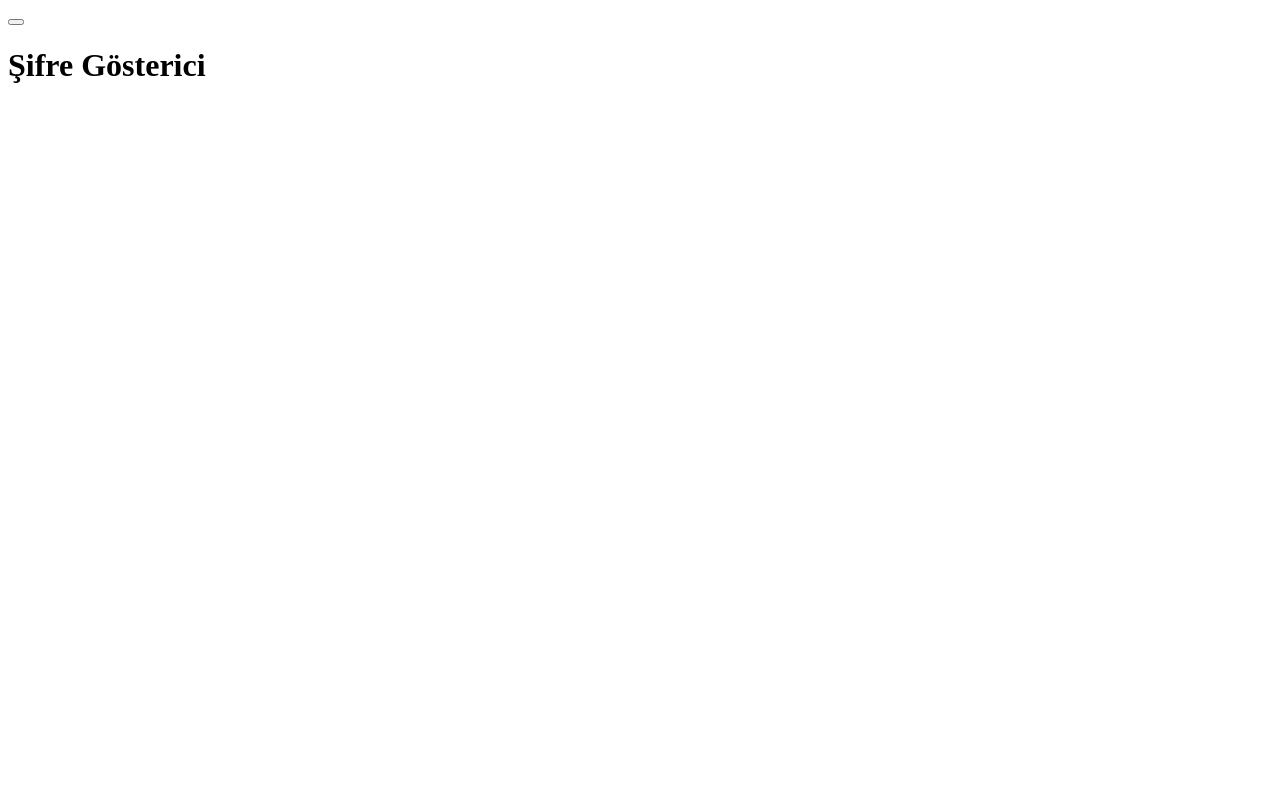
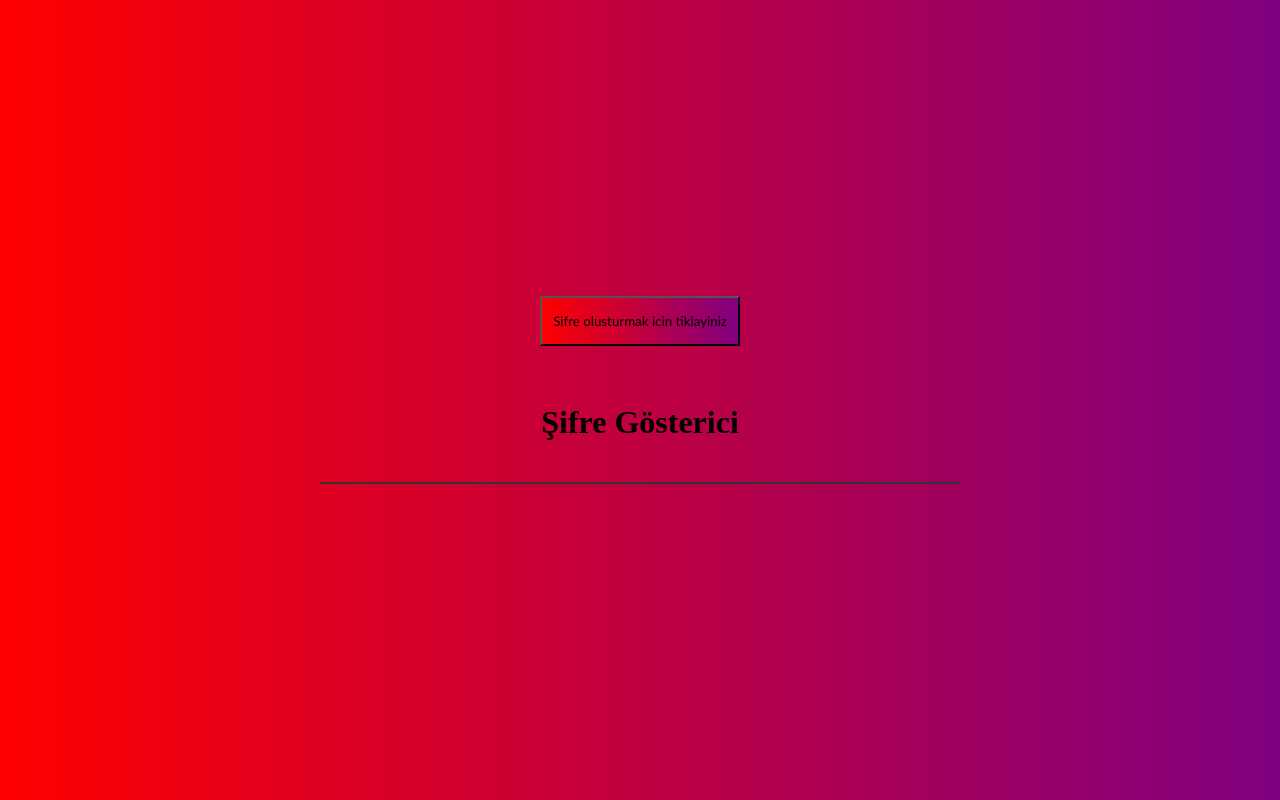
Before and after one commit to silivrii/createPassword, a plain HTML site: page index.html in a window 1280 px wide. Drawn offline with Linux system fonts and the light colour scheme.

Commit message:
3. commit

```diff
--- /dev/null
+++ b/app.css
@@ -0,0 +1,26 @@
+body {
+    margin: 0;
+    display: flex;
+    justify-content: center;
+    align-items: center;
+    min-height: 100vh;
+    flex-direction: column;
+    background: linear-gradient(to right,red,purple);
+}
+hr {
+    border: 0;
+    height: 2px;
+    background-color: #333;
+    width: 50%;
+    margin: 20px auto;
+}
+
+
+#idforbutton{
+    background:linear-gradient(to right,red,purple);
+    font-family: 'Trebuchet MS', 'Lucida Sans Unicode', 'Lucida Grande', 'Lucida Sans', Arial, sans-serif;
+    height: 50px;
+    width: 200px;
+    font-weight: 300;
+
+}
--- a/app.js
+++ b/app.js
@@ -3,21 +3,40 @@ let password = document.getElementById("idforpassword")
 
 function createPassword(){
 password.textContent = ""
-for(i = 1 ; i<=8 ; i++){
+      const randomCharList = [
+          "A","B","C","D","E","F","G","H","I","J","K","L","M","N","O","P","R","S","T","U","V","Y","Z","a","b","c","d",
+         "e","f","g","h","i","j","k","l","m","n","o","p","r","s","t","u","v","y","z",
+         0,1,2,3,4,5,6,7,8,9,0,1,2,3,4,5,6,7,8,9,0,1,2,3,4,5,6,7,8,9,0,1,2,3,4,5,6,7,8,9,]
 
-      const randomCharList = [
+      let randomCharIndex = Math.floor(Math.random() * randomCharList.length)
+      let randomChar = randomCharList[randomCharIndex]
+      password.textContent += randomChar
+
+
+
+for(i = 1 ; i<=11; i++){
+
+      const randomCharList2 = [
          "A","B","C","D","E","F","G","H","I","J","K","L","M","N","O","P","R","S","T","U","V","Y","Z","a","b","c","d",
          "e","f","g","h","i","j","k","l","m","n","o","p","r","s","t","u","v","y","z",
-         0,1,2,3,4,5,6,7,8,9,0,1,2,3,4,5,6,7,8,9,0,1,2,3,4,5,6,7,8,9,0,1,2,3,4,5,6,7,8,9]
-   let randomCharIndex = Math.floor(Math.random() * randomCharList.length)
-   let randomChar = randomCharList[randomCharIndex]
-   console.log(randomChar)
-   password.textContent += randomChar
+         0,1,2,3,4,5,6,7,8,9,0,1,2,3,4,5,6,7,8,9,0,1,2,3,4,5,6,7,8,9,0,1,2,3,4,5,6,7,8,9,
+         "_","!","#","@","%","-","*","$",
+         "_","!","#","@","%","-","*","$",
 
+
+      ]
+
+
+   let randomCharIndex2 = Math.floor(Math.random() * randomCharList2.length)
+   let randomChar2 = randomCharList2[randomCharIndex2]
+
+   console.log(randomChar2)
+   password.textContent += randomChar2
 
 
 
 }
+
 
 }
 
--- a/index.html
+++ b/index.html
@@ -4,10 +4,17 @@
     <meta charset="UTF-8">
     <meta name="viewport" content="width=device-width, initial-scale=1.0">
     <title>Document</title>
+    <link rel="stylesheet" href="app.css">
 </head>
 <body>
-    <button id="idforbutton" type="button"></button>
+    <button id="idforbutton" type="button">Sifre olusturmak icin tiklayiniz</button>
+
+    <br>
+    <br>
+
     <h1 id="idforpassword">Şifre Gösterici</h1>
+    <hr>
+
     <script src="app.js"></script>
 
 </body>
```
